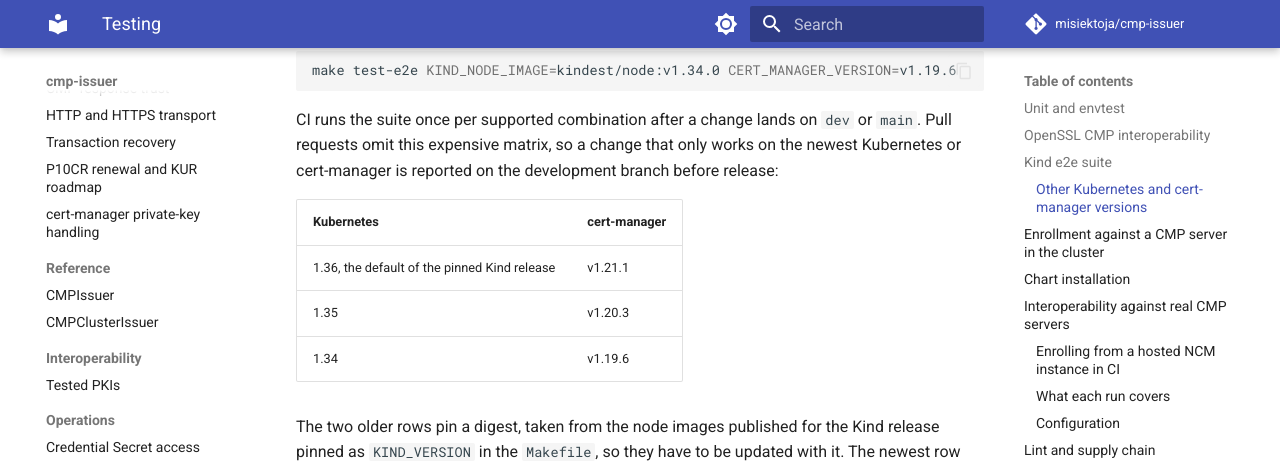
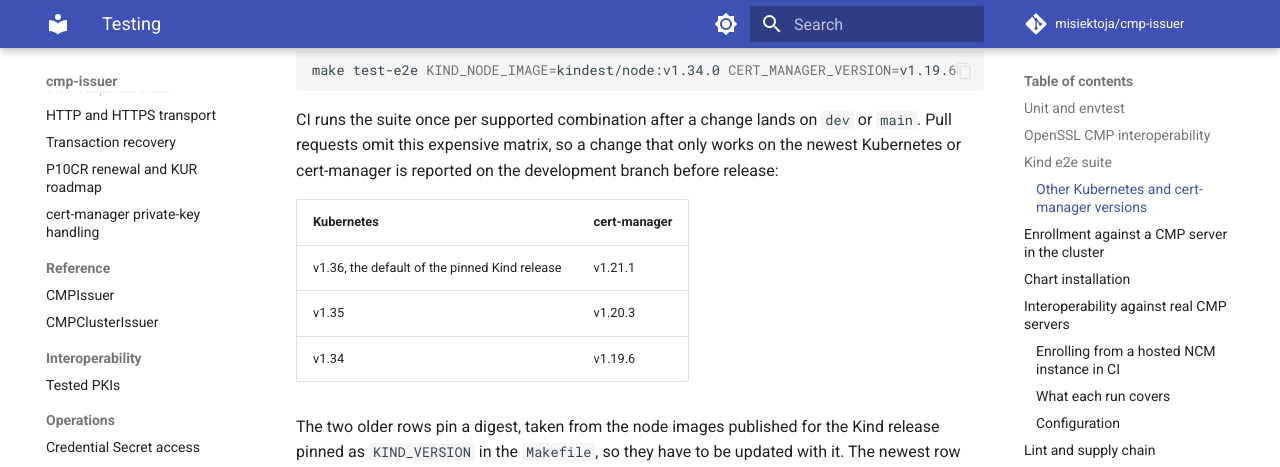
Before and after one commit to misiektoja/cmp-issuer, an MkDocs documentation site: the page built from docs/development/testing.md, in a window 1280 px wide and 900 px high, scrolled down 2237 px. Shown: the top 467 px of the window. Built offline with MkDocs 1.6.1 and Material for MkDocs 9.7.7, drawn with Linux system fonts in a browser that asks for light colours; comment, search, counter and statistics services are not loaded.

Commit message:
docs(development): prefix the Kubernetes versions in the matrix table

```diff
--- a/docs/development/testing.md
+++ b/docs/development/testing.md
@@ -83,9 +83,9 @@ reported on the development branch before release:
 
 | Kubernetes | cert-manager |
 | --- | --- |
-| 1.36, the default of the pinned Kind release | v1.21.1 |
-| 1.35 | v1.20.3 |
-| 1.34 | v1.19.6 |
+| v1.36, the default of the pinned Kind release | v1.21.1 |
+| v1.35 | v1.20.3 |
+| v1.34 | v1.19.6 |
 
 The two older rows pin a digest, taken from the node images published for the Kind release pinned as `KIND_VERSION` in the `Makefile`, so they have to be updated with it. The newest row pins no image and follows the Kind default.
 
```
